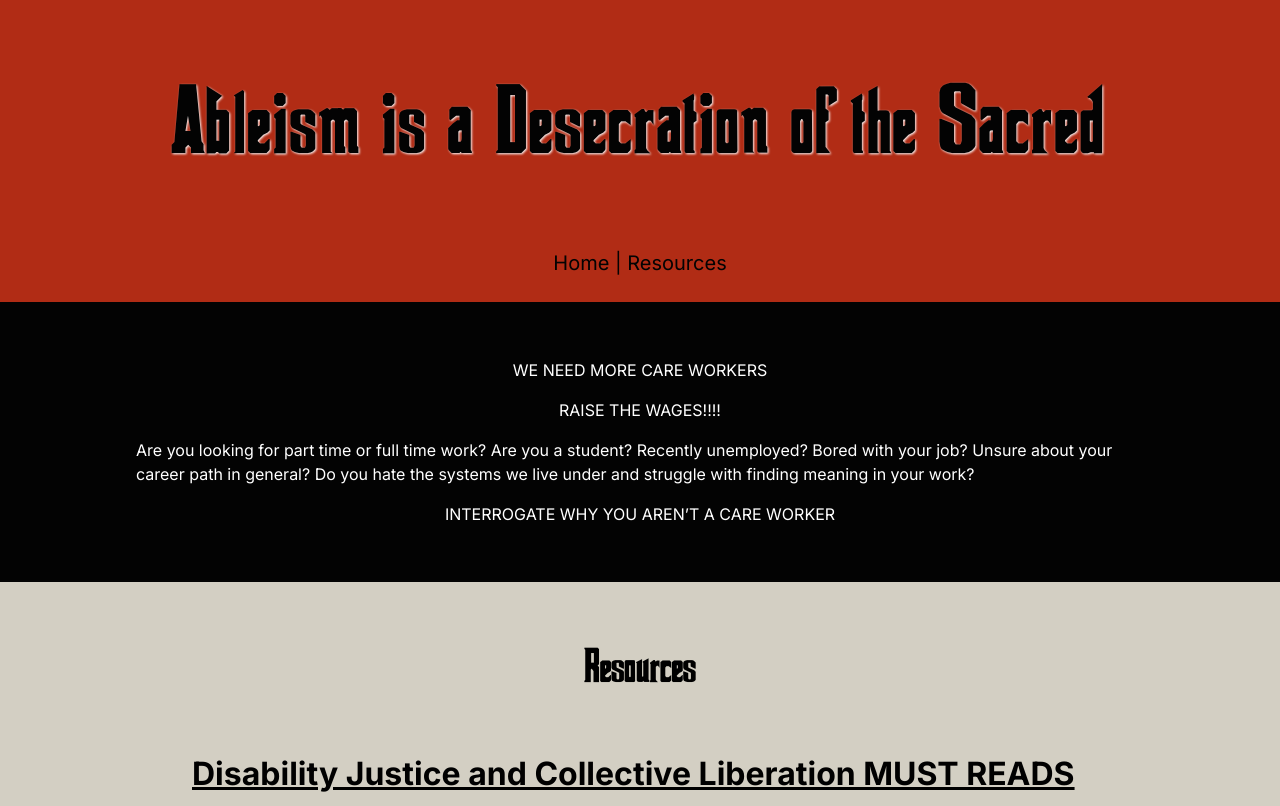
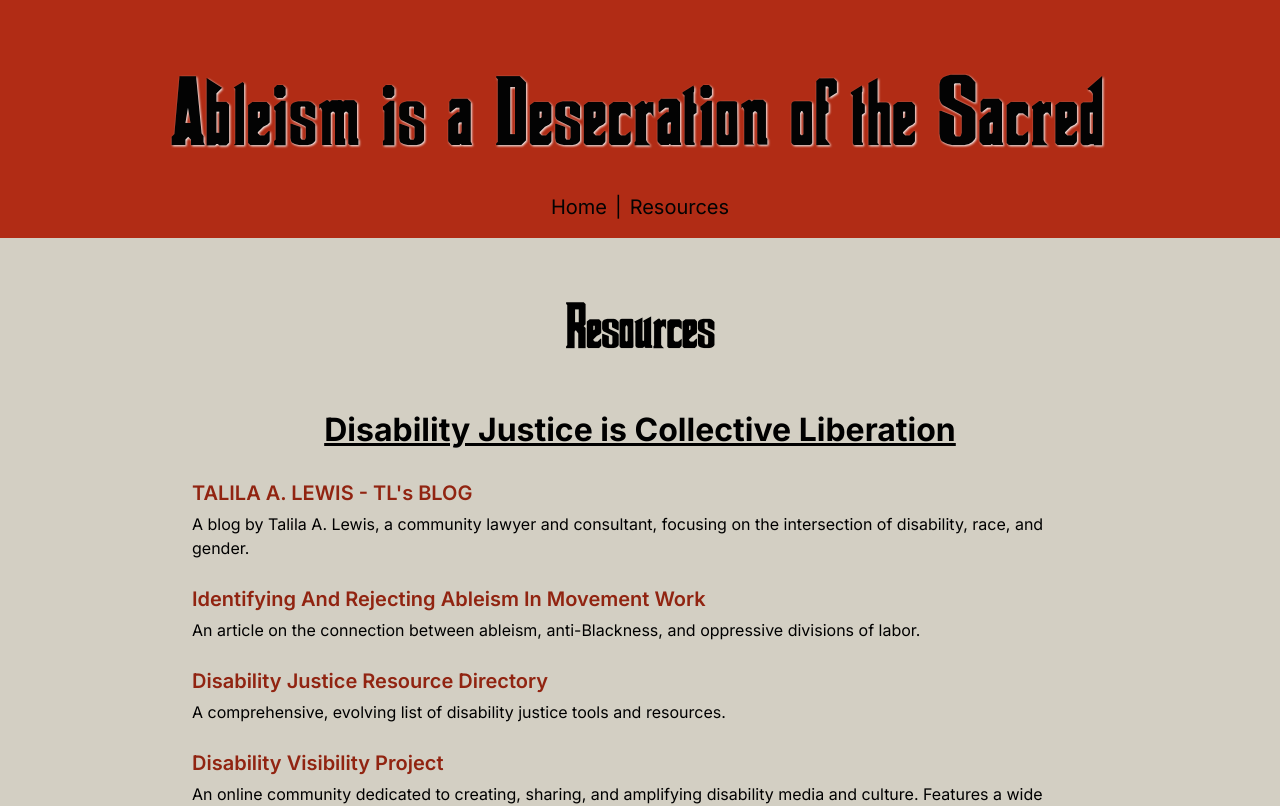
Before and after one commit to mikelsito/aiadots, a Next.js app: page /resources in a window 1280 px wide. Shown: the top 806 px of the page. Built offline with nearby package versions, Linux system fonts and the light colour scheme.

Commit message:
Updated layout, navbar, and removed homebanner.

```diff
--- a/src/app/components/Header.js
+++ b/src/app/components/Header.js
@@ -1,31 +1,19 @@
 "use client";
 import React from "react";
-import Link from "next/link";
+import Navbar from "./Navbar";
 
 // import Hamburger from "./Hamburger";
 
 const Header = () => {
   return (
     <div className="header flex flex-col items-center justify-between bg-gfredlight text-gfblack">
-      <h1 className="font-godfather text-6xl pt-12 tracking-wide drop-shadow-white-sm">
+      <h1 className="font-godfather text-3xl md:text-4xl lg:text-6xl pt-6 md:pt-8 lg:pt-10 tracking-wide drop-shadow-white-sm">
         Ableism is a Desecration of the Sacred
       </h1>
 
       {/* <Hamburger /> */}
 
-      <ul className="pt-14 pb-6 text-xl font-normal text-gfblack">
-        <Link href="/" className="hover:drop-shadow-white-sm">
-          Home
-        </Link>{" "}
-        |{" "}
-        {/* <Link href="/films" className="hover:drop-shadow-white-sm">
-          Films
-        </Link>{" "}
-        |{" "} */}
-        <Link href="/resources" className="hover:drop-shadow-white-sm">
-          Resources
-        </Link>
-      </ul>
+      <Navbar />
     </div>
   );
 };
--- a/src/app/components/HomeBanner.js
+++ b/src/app/components/HomeBanner.js
@@ -1,6 +1,6 @@
 import React from "react";
 
-const Header = () => {
+const Homebanner = () => {
   return (
     <div className="header flex flex-col items-center justify-between bg-gfblack text-white p-12">
       <uL className="max-w-screen-lg flex flex-col justify-center items-center">
@@ -18,4 +18,4 @@ const Header = () => {
   );
 };
 
-export default Header;
+export default Homebanner;
--- /dev/null
+++ b/src/app/components/Navbar.js
@@ -0,0 +1,23 @@
+import Link from 'next/link';
+
+const Navbar = () => {
+  return (
+    <div className="flex flex-col items-center justify-between max-w-screen-lg m-auto text-xl">
+        <ul className="flex flex-row items-center justify-left pt-2 pb-4 text-xl font-normal">
+        <Link href="/" className="hover:drop-shadow-white-sm pl-2 pr-2">
+            Home
+        </Link>{" "}
+        |{" "}
+        {/* <Link href="/films" className="hover:drop-shadow-white-sm">
+            Films
+        </Link>{" "}
+        |{" "} */}
+        <Link href="/resources" className="hover:drop-shadow-white-sm pl-2 pr-2">
+            Resources
+        </Link>
+        </ul>
+    </div>
+  );
+};
+
+export default Navbar;
--- a/src/app/layout.js
+++ b/src/app/layout.js
@@ -2,7 +2,6 @@ import { Inter } from "next/font/google";
 import "./globals.css";
 
 import Header from "./components/Header";
-import HomeBanner from "./components/HomeBanner";
 import Footer from "./components/Footer";
 
 const inter = Inter({ subsets: ["latin"] });
@@ -17,7 +16,6 @@ export default function RootLayout({ children }) {
     <html lang="en">
       <body className={inter.className + " bg-gfgrey"}>
         <Header />
-        <HomeBanner />
         {children}
         <Footer />
       </body>
--- a/src/app/page.js
+++ b/src/app/page.js
@@ -1,4 +1,5 @@
 import Image from "next/image";
+import HomeBanner from "./components/HomeBanner";
 
 import image1 from "../../public/static/images/image1.jpg";
 import image2 from "../../public/static/images/image2.jpg";
--- a/src/app/resources/page.js
+++ b/src/app/resources/page.js
@@ -1,7 +1,7 @@
 export default function Resources() {
   const resourceCategories = [
     {
-      title: "Disability Justice and Collective Liberation MUST READS",
+      title: "Disability Justice is Collective Liberation",
       resources: [
         {
           href: "https://www.talilalewis.com/blog",
@@ -62,12 +62,12 @@ export default function Resources() {
   ];
 
   return (
-    <main className="flex min-h-screen flex-col items-center justify-between p-12">
-      <h1 className="font-godfather text-3xl pb-12">Resources</h1>
+    <main className="flex min-h-screen flex-col items-center justify-between p-10">
+      <h1 className="font-godfather text-4xl pb-8">Resources</h1>
       <div className="max-w-4xl w-full">
         {resourceCategories.map((category, index) => (
           <section key={index} className="mb-12">
-            <h2 className="text-2xl font-bold underline mb-6">{category.title}</h2>
+            <h2 className="text-2xl font-bold underline mb-6 flex items-center justify-center">{category.title}</h2>
             <div className="space-y-6">
               {category.resources.map((resource, rIndex) => (
                 <div key={rIndex}>
--- a/tailwind.config.js
+++ b/tailwind.config.js
@@ -8,6 +8,7 @@ module.exports = {
     "./src/app/**/*.{js,ts,jsx,tsx,mdx}",
   ],
   theme: {
+
     fontSize: {
       sm: "0.8rem",
       base: "1rem",
```
